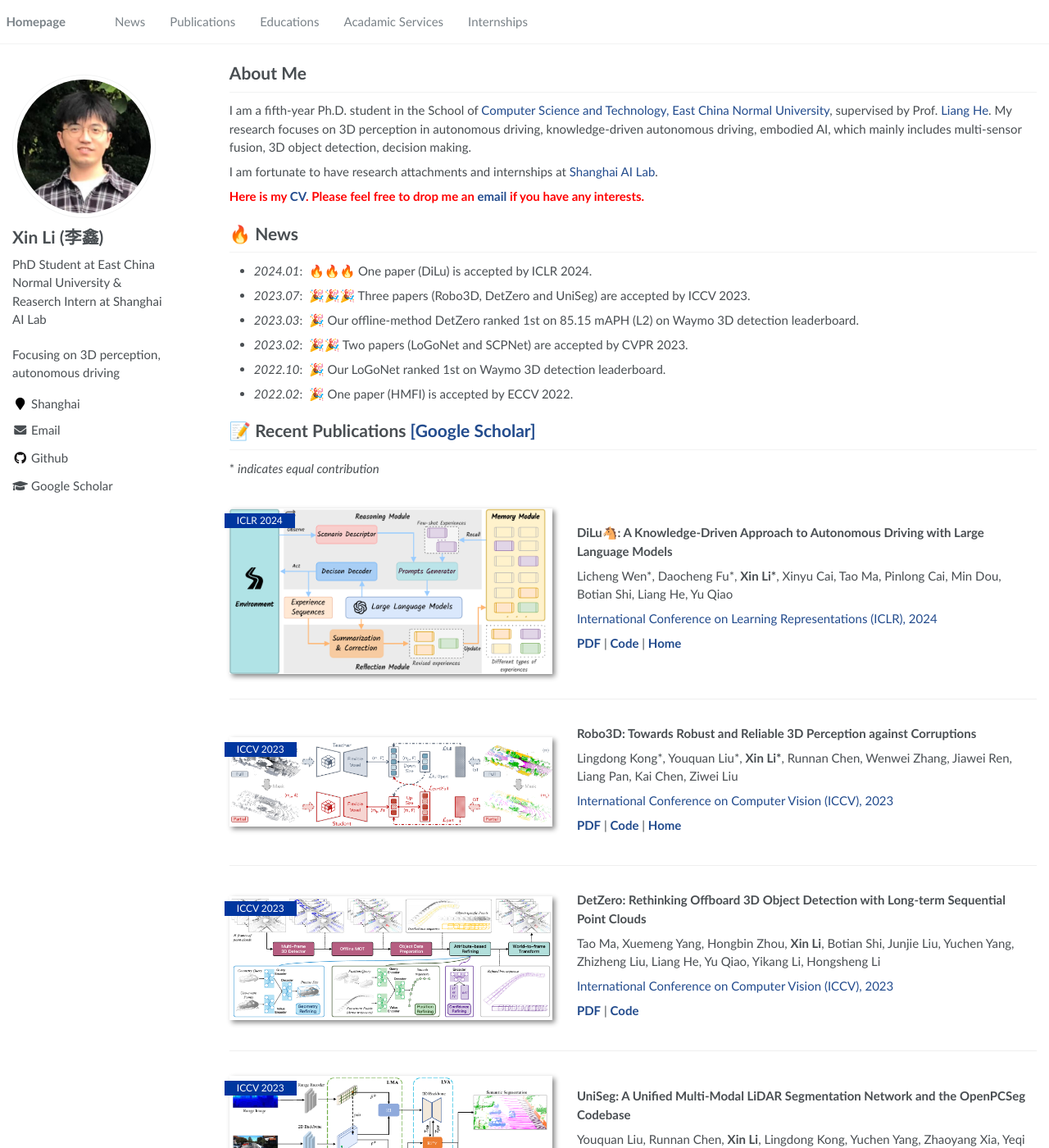
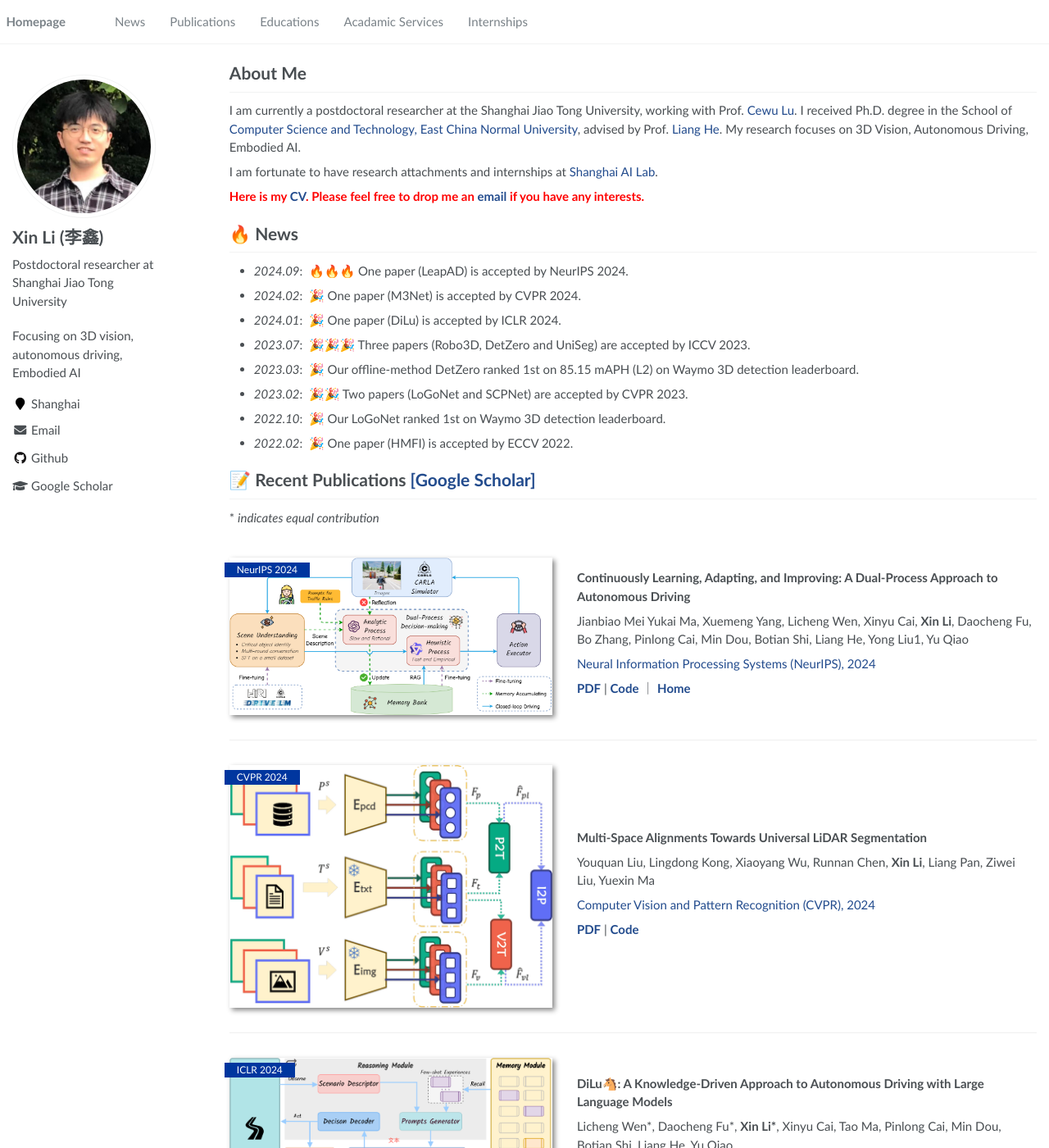
Before and after one commit to sankin97/sankin97.github.io, a Jekyll site: the page built from _pages/about.md, in a window 1280 px wide and 1400 px high. Shown: the whole window at 82% size. Built offline with Jekyll 4.4.1, drawn with Linux system fonts in a browser that asks for light colours; some of the changed text lies outside the part shown.

Commit message:
update 202410

```diff
--- a/_config.yml
+++ b/_config.yml
@@ -7,7 +7,7 @@
 
 # Site Settings
 title                    : "Xin Li (李鑫)"
-description              : "Focusing on 3D perception, autonomous driving"
+description              : "Focusing on 3D vision, autonomous driving, Embodied AI"
 repository               : "sankin97/sankin97.github.io"
 google_scholar_stats_use_cdn : false
 
@@ -23,7 +23,7 @@ baidu_site_verification  :  # get baidu_site_verification from https://ziyuan.ba
 author:
   name             : "Xin Li (李鑫)"
   avatar           : "images/lixin.png"
-  bio              : "PhD Student at East China Normal University & Reaserch Intern at Shanghai AI Lab"
+  bio              : "Postdoctoral researcher at Shanghai Jiao Tong University"
   location         : "Shanghai"
   employer         :
   pubmed           :
--- a/_pages/about.md
+++ b/_pages/about.md
@@ -17,7 +17,7 @@ redirect_from:
 
 <span class='anchor' id='about-me'></span>
 # About Me
-I am a fifth-year Ph.D. student in the School of [Computer Science and Technology, East China Normal University](http://www.cs.ecnu.edu.cn/), supervised by Prof. [Liang He](https://faculty.ecnu.edu.cn/_s16/hl2/main.psp). My research focuses on 3D perception in autonomous driving, knowledge-driven autonomous driving, embodied AI, which mainly includes multi-sensor fusion, 3D object detection, decision making.
+I am currently a postdoctoral researcher at the Shanghai Jiao Tong University, working with Prof. [Cewu Lu](https://scholar.google.com/citations?user=QZVQEWAAAAAJ). I received Ph.D. degree in the School of [Computer Science and Technology, East China Normal University](http://www.cs.ecnu.edu.cn/), advised by Prof. [Liang He](https://faculty.ecnu.edu.cn/_s16/hl2/main.psp). My research focuses on 3D Vision, Autonomous Driving, Embodied AI.
 
 I am fortunate to have research attachments and internships at [Shanghai AI Lab](https://www.shlab.org.cn).
 
@@ -25,7 +25,9 @@ I am fortunate to have research attachments and internships at [Shanghai AI Lab]
 <!-- Here is my <a href="works/lixin_cv.pdf">CV</a> -->
 
 # 🔥 News
-- *2024.01*: &nbsp;🔥🔥🔥 One paper (DiLu) is accepted by ICLR 2024.
+- *2024.09*: &nbsp;🔥🔥🔥 One paper (LeapAD) is accepted by NeurIPS 2024.
+- *2024.02*: &nbsp;🎉 One paper (M3Net) is accepted by CVPR 2024.
+- *2024.01*: &nbsp;🎉  One paper (DiLu) is accepted by ICLR 2024.
 - *2023.07*: &nbsp;🎉🎉🎉 Three papers (Robo3D, DetZero and UniSeg) are accepted by ICCV 2023.
 - *2023.03*: &nbsp;🎉 Our offline-method DetZero ranked 1st on 85.15 mAPH (L2) on Waymo 3D detection leaderboard.
 - *2023.02*: &nbsp;🎉🎉 Two papers (LoGoNet and SCPNet) are accepted by CVPR 2023.
@@ -34,6 +36,32 @@ I am fortunate to have research attachments and internships at [Shanghai AI Lab]
 
 # 📝 Recent Publications [\[Google Scholar\]](https://scholar.google.com/citations?user=7atts2cAAAAJ&hl=zh-CN)
 \* *indicates equal contribution*
+<div class='paper-box'><div class='paper-box-image'><div><div class="badge">NeurIPS 2024</div><img src='images/paper/leapad.png' alt="sym" width="100%"></div></div>
+<div class='paper-box-text' markdown="1">
+
+**Continuously Learning, Adapting, and Improving: A Dual-Process Approach to Autonomous Driving**
+
+Jianbiao Mei Yukai Ma, Xuemeng Yang, Licheng Wen, Xinyu Cai, **Xin Li**, Daocheng Fu, Bo Zhang, Pinlong Cai, Min Dou, Botian Shi, Liang He, Yong Liu1, Yu Qiao
+
+[Neural Information Processing Systems (NeurIPS), 2024](https://neurips.cc/)
+
+[**PDF**](https://arxiv.org/abs/2405.15324) | [**Code**](https://github.com/PJLab-ADG/LeapAD) ｜ [**Home**](https://leapad-2024.github.io/LeapAD/)
+</div>
+</div>
+
+<div class='paper-box'><div class='paper-box-image'><div><div class="badge">CVPR 2024</div><img src='images/paper/m3net.png' alt="sym" width="100%"></div></div>
+<div class='paper-box-text' markdown="1">
+
+**Multi-Space Alignments Towards Universal LiDAR Segmentation**
+
+Youquan Liu, Lingdong Kong, Xiaoyang Wu, Runnan Chen, **Xin Li**, Liang Pan, Ziwei Liu, Yuexin Ma
+
+[Computer Vision and Pattern Recognition (CVPR), 2024](https://cvpr.thecvf.com/Conferences/2024)
+
+[**PDF**](https://arxiv.org/pdf/2405.01538) | [**Code**](https://github.com/youquanl/M3Net)
+</div>
+</div>
+
 <div class='paper-box'><div class='paper-box-image'><div><div class="badge">ICLR 2024</div><img src='images/paper/dilu.png' alt="sym" width="100%"></div></div>
 <div class='paper-box-text' markdown="1">
 
@@ -146,7 +174,7 @@ Lingdong Kong\*, Youquan Liu\*, **Xin Li\***, Runnan Chen, Wenwei Zhang, Jiawei
 
 
 # 📖 Educations
-- *2019.09 - now*, East China Normal University, Computer Science and technology.
+- *2019.09 - 2024.06, East China Normal University, Computer Science and technology.
 - *2015.09 - 2019.06*, China University of Petroleum (East China), Computer Science and technology.
 
 # 💬 Acadamic Services
@@ -158,7 +186,7 @@ Lingdong Kong\*, Youquan Liu\*, **Xin Li\***, Runnan Chen, Wenwei Zhang, Jiawei
   - Association for the Advancement of Artificial Intelligence (AAAI)
 
 # 💻 Internships
-- *2021.06 - Present*, [Shanghai AI Lab](https://www.shlab.org.cn), Shanghai.
+- *2021.06 - 2024.06, [Shanghai AI Lab](https://www.shlab.org.cn), Shanghai.
   - Mentor: [Botian Shi](https://scholar.google.com.hk/citations?user=K0PpvLkAAAAJ)
 
-© Last Updated: Jan. 2024
+© Last Updated: Oct. 2024
```
Also changed, not shown: Gemfile (line endings or trailing spaces), images/paper/dilu.png, images/paper/leapad.png (added), images/paper/m3net.png (added).
